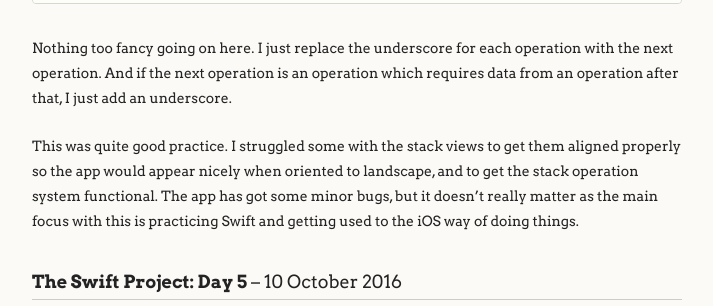
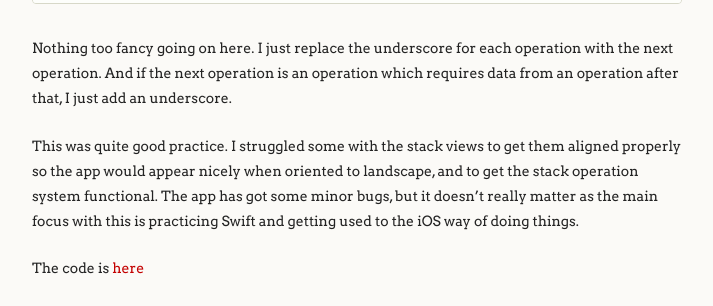
Before and after one commit to simengangstad/simengangstad.github.io, a Jekyll site: the page built from index.md, in a window 1280 px wide and 900 px high, scrolled down 4143 px, cut to the strip 0-306 px from the top of the window. Shown: the whole strip, without its empty margins (278-991 px from the left). Built offline with Jekyll 4.4.1, drawn with Linux system fonts in a browser that asks for light colours.

Commit message:
Adds  link to code to blogpost: The Swift Project: Day 6

```diff
--- a/_posts/2016-10-11-The-Swift-Project-Day-6.md
+++ b/_posts/2016-10-11-The-Swift-Project-Day-6.md
@@ -146,3 +146,5 @@ Nothing too fancy going on here. I just replace the underscore for each operatio
 
 
 This was quite good practice. I struggled some with the stack views to get them aligned properly so the app would appear nicely when oriented to landscape, and to get the stack operation system functional. The app has got some minor bugs, but it doesn't really matter as the main focus with this is practicing Swift and getting used to the iOS way of doing things.
+
+The code is [here](https://github.com/simengangstad/The-Swift-Project)
```
